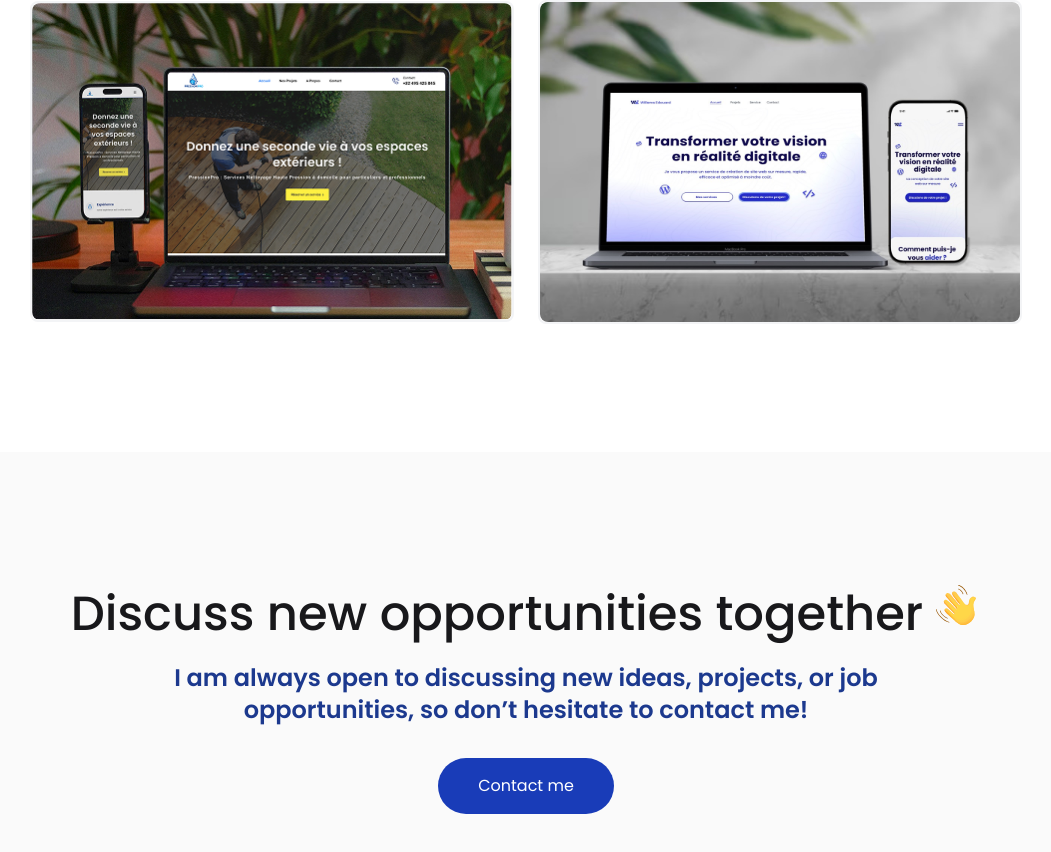
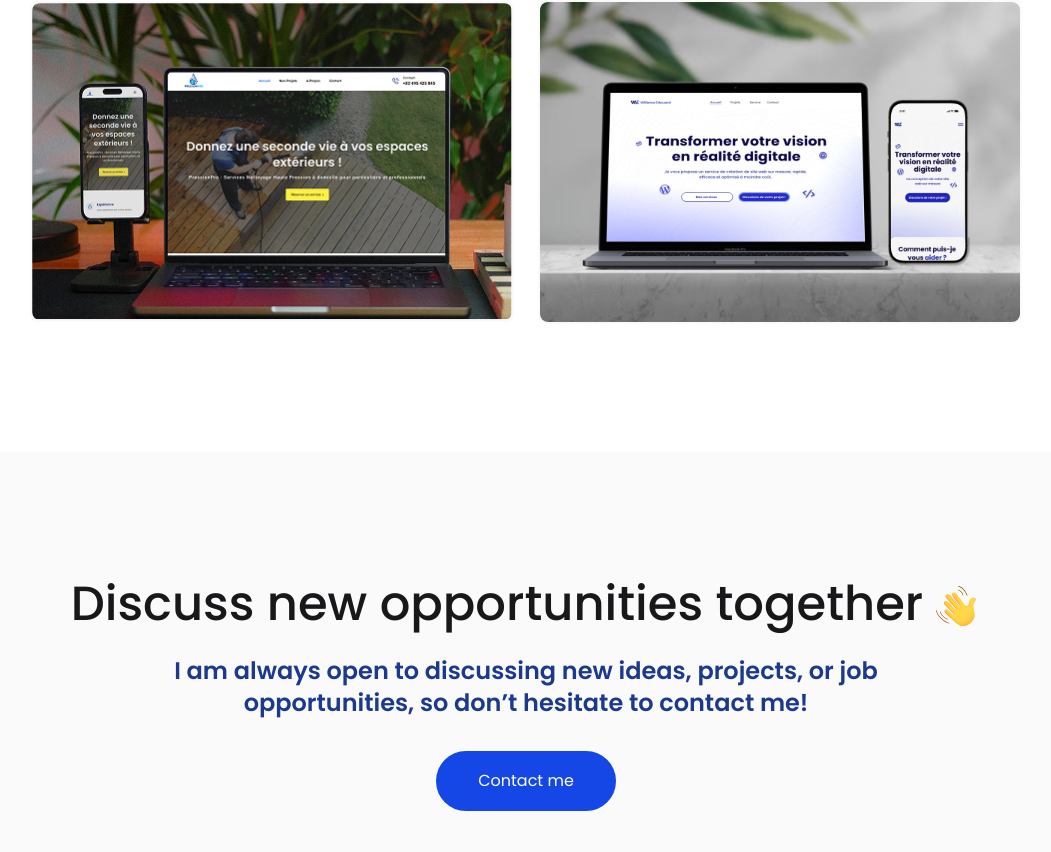
Before and after one commit to edouard744/my-portfolio, a Next.js app: page /en in a window 1280 px wide. Shown: the part 1888-2740 px from the top of the page, without its empty margins (114-1165 px from the left). Built offline with nearby package versions, Linux system fonts and the light colour scheme.

Commit message:
refactor: style cleanup and responsive tweaks

```diff
--- a/src/components/Home/About.tsx
+++ b/src/components/Home/About.tsx
@@ -55,7 +55,7 @@ export default function About({ t }: { t: any }) {
           viewport={{ once: true }}
         >
           <motion.h2
-            className="text-6xl font-semibold mb-8"
+            className="text-4xl s:text-6xl font-semibold mb-8"
             initial={itemVariants.hidden}
             whileInView={itemVariants.visible}
             viewport={{ once: true }}
--- a/src/components/Home/Contact.tsx
+++ b/src/components/Home/Contact.tsx
@@ -5,13 +5,13 @@ import { WavingIcon } from "../Icons/waving";
 export default function ContactSection({ t }: { t: any }) {
   return (
     <section className="bg-gray-50 py-32">
-      <div className="px-4 md:mx-auto flex flex-col items-center md:max-w-7xl">
+      <div className="px-4 md:mx-auto flex flex-col flex-wrap items-center md:max-w-7xl">
         <motion.h2
           initial={{ opacity: 0, y: -20 }}
           whileInView={{ opacity: 1, y: 0 }}
           viewport={{ once: true }}
           transition={{ duration: 0.5, delay: 0.2 }}
-          className="mb-6 text-center text-3xl font-medium text-gray-900 lg:text-5xl"
+          className="mb-6 text-center text-2xl s:text-3xl lg:max-w-4xl md:max-w-lg xl:max-w-full font-medium text-gray-900 lg:text-5xl"
         >
           {t.contact.title}
           <motion.span
@@ -34,7 +34,7 @@ export default function ContactSection({ t }: { t: any }) {
           whileInView={{ opacity: 1, y: 0 }}
           viewport={{ once: true }}
           transition={{ duration: 0.5, delay: 0.4 }}
-          className="mb-8 text-center text-2xl text-blue-900 font-semibold max-w-3xl"
+          className="mb-8 text-center sm:text-2xl text-blue-900 font-semibold max-w-3xl"
         >
           {t.contact.subtitle}
         </motion.p>
@@ -46,33 +46,12 @@ export default function ContactSection({ t }: { t: any }) {
           viewport={{ once: true }}
           transition={{ duration: 0.5, delay: 0.6 }}
         >
-          <motion.div
-            whileHover={{
-              scale: 1.05,
-              boxShadow: "0 10px 25px rgba(0, 0, 128, 0.2)",
-              backgroundColor: "#1e40af",
-              transition: { duration: 0.3 },
-            }}
-            whileTap={{ scale: 0.95 }}
-            whileFocus={{
-              scale: 1.05,
-              boxShadow: "0 0 0 3px rgba(59, 130, 246, 0.5)",
-              backgroundColor: "#1e40af",
-            }}
-            className="mx-auto block w-max rounded-full bg-blue-800 overflow-hidden relative"
+          <Link
+            href="mailto:contact@willems-edouard.be"
+            className="mx-auto block w-max rounded-full px-10 py-4 text-white bg-blue-700 border-2 border-blue-700 overflow-hidden transition-all duration-150 hover:bg-white hover:text-blue-700 hover:scale-105 focus:bg-white focus:text-blue-700 focus:scale-105 hover:shadow-xl focus:shadow-xl"
           >
-            <motion.span
-              className="absolute inset-0 bg-gradient-to-r from-blue-600 to-blue-900 opacity-0"
-              whileHover={{ opacity: 1, x: ["-100%", "100%"] }}
-              transition={{ repeat: Infinity, duration: 1.5, ease: "linear" }}
-            />
-            <Link
-              href="mailto:contact@willems-edouard.be"
-              className="mx-auto block w-max rounded-full px-10 py-4 text-white relative z-10"
-            >
-              {t.contact.button}
-            </Link>
-          </motion.div>
+            {t.contact.button}
+          </Link>
         </motion.div>
       </div>
     </section>
--- a/src/components/Home/Footer.tsx
+++ b/src/components/Home/Footer.tsx
@@ -2,7 +2,6 @@ import Link from "next/link";
 import { GithubIcon } from "../Icons/github";
 import { LinkedinIcon } from "../Icons/linkedIn";
 import * as motion from "motion/react-client";
-
 
 export default function Footer({ t }: { t: any }) {
   // Animation variants
@@ -12,9 +11,9 @@ export default function Footer({ t }: { t: any }) {
       opacity: 1,
       transition: {
         staggerChildren: 0.1,
-        delayChildren: 0.2
-      }
-    }
+        delayChildren: 0.2,
+      },
+    },
   };
 
   const itemVariants = {
@@ -22,8 +21,8 @@ export default function Footer({ t }: { t: any }) {
     visible: {
       y: 0,
       opacity: 1,
-      transition: { duration: 0.5 }
-    }
+      transition: { duration: 0.5 },
+    },
   };
 
   const logoVariants = {
@@ -31,20 +30,20 @@ export default function Footer({ t }: { t: any }) {
     visible: {
       scale: 1,
       opacity: 1,
-      transition: { duration: 0.7, ease: "easeOut" }
+      transition: { duration: 0.7, ease: "easeOut" },
     },
     hover: {
       scale: 1.05,
-      transition: { duration: 0.3 }
-    }
+      transition: { duration: 0.3 },
+    },
   };
 
   const linkVariants = {
     hover: {
       x: 5,
       color: "#93c5fd", // text-blue-300
-      transition: { duration: 0.2 }
-    }
+      transition: { duration: 0.2 },
+    },
   };
 
   return (
@@ -112,7 +111,7 @@ export default function Footer({ t }: { t: any }) {
           />
         </motion.svg>
         <motion.span
-          className="text-2xl font-semibold"
+          className="text-2xl sm:inline hidden font-semibold"
           variants={itemVariants}
         >
           Willems Edouard
@@ -185,7 +184,7 @@ export default function Footer({ t }: { t: any }) {
             whileHover={{
               x: 5,
               color: "#93c5fd", // text-blue-300
-              transition: { duration: 0.2 }
+              transition: { duration: 0.2 },
             }}
           >
             contact@willems-edouard.be
@@ -196,7 +195,7 @@ export default function Footer({ t }: { t: any }) {
             whileHover={{
               x: 5,
               color: "#93c5fd", // text-blue-300
-              transition: { duration: 0.2 }
+              transition: { duration: 0.2 },
             }}
           >
             +32 498 04 37 30
@@ -208,7 +207,7 @@ export default function Footer({ t }: { t: any }) {
         className="mx-auto mb-10 flex max-w-7xl flex-col justify-center gap-6 border-t-2 px-10 py-10 md:mb-0 md:flex-row md:items-center md:justify-end lg:justify-between lg:px-0"
         initial={{ opacity: 0, y: 20 }}
         whileInView={{ opacity: 1, y: 0 }}
-        viewport={{ once: true, amount:0.1  }}
+        viewport={{ once: true, amount: 0.1 }}
         transition={{ duration: 0.5, delay: 0.3 }}
       >
         <span>© Willems Edouard {new Date().getFullYear()}</span>
--- a/src/components/Home/Project/Card.tsx
+++ b/src/components/Home/Project/Card.tsx
@@ -17,7 +17,7 @@ export default function ProjectCard({
   description: string;
   techno: string[];
   aria: string;
-  more:string;
+  more: string;
   onClick?: () => void;
 }) {
   return (
@@ -27,7 +27,7 @@ export default function ProjectCard({
       onClick={onClick}
       onKeyDown={(e) => e.key === "Enter" && onClick?.()}
       tabIndex={0}
-      className="group cursor-pointer relative w-full max-w-2xl overflow-hidden rounded-lg border-2 border-gray-100 outline-none focus:ring-2 focus:ring-blue-500"
+      className="group cursor-pointer relative w-full max-w-2xl overflow-hidden rounded-lg border-2 border-gray-50 outline-none focus:ring-2 focus:ring-blue-500"
       initial={{ opacity: 0, y: 50 }}
       whileInView={{ opacity: 1, y: 0 }}
       viewport={{ once: true, amount: 0.2 }}
@@ -78,11 +78,7 @@ export default function ProjectCard({
               ))}
             </ul>
           )}
-          <span
-            className="underline text-lg font-medium"
-          >
-            {more}
-          </span>
+          <span className="underline text-lg font-medium">{more}</span>
         </div>
       </motion.div>
     </motion.article>
--- a/src/components/Home/Project/index.tsx
+++ b/src/components/Home/Project/index.tsx
@@ -56,7 +56,7 @@ export default function Projects({ t }: { t: any }) {
             transition={{ duration: 0.5 }}
           >
             <motion.h2
-              className="text-center font-bold text-gray-800 text-6xl"
+              className="text-center font-bold text-gray-800 text-4xl s:text-6xl"
               initial={{ opacity: 0, scale: 0.95 }}
               whileInView={{ opacity: 1, scale: 1 }}
               viewport={{ once: true }}
--- a/src/components/Icons/waving.tsx
+++ b/src/components/Icons/waving.tsx
@@ -3,6 +3,7 @@ import { iconProps } from "./icon-types";
 export function WavingIcon({ size = 24, ...props }: iconProps) {
   return (
     <svg
+      className="hidden sm:inline"
       fill="none"
       height={size}
       viewBox="0 0 80 80"
--- a/src/components/Nav.tsx
+++ b/src/components/Nav.tsx
@@ -10,7 +10,7 @@ export function Nav({ t }: { t: any }) {
       initial={{ opacity: 0, y: -20 }}
       animate={{ opacity: 1, y: 0 }}
       transition={{ duration: 0.5, delay: 0.2 }}
-      className="flex justify-between items-center pt-10 pb-4 px-6 max-w-6xl mx-auto"
+      className="flex justify-between flex-wrap items-center pt-10 pb-4 px-6 max-w-6xl mx-auto"
     >
       <div className="flex items-center gap-4 hover:scale-105 transition-all duration-150">
         <Link
@@ -19,7 +19,7 @@ export function Nav({ t }: { t: any }) {
           className="text-2xl font-semibold flex items-center gap-2"
         >
           <LogoIcon size={60} />
-          <span className="text-blue-800 hidden sm:inline">{t.nav.name}</span>
+          <span className="text-blue-800 hidden md:inline">{t.nav.name}</span>
         </Link>
       </div>
       <div className="flex font-medium items-center gap-8">
@@ -41,7 +41,7 @@ export function Nav({ t }: { t: any }) {
         >
           {t.nav.contact}
         </a>
-        <LanguageSwitcher/>
+        <LanguageSwitcher />
       </div>
     </motion.nav>
   );
```
Also changed, not shown: src/components/Home/Project/Modal.tsx (+6 -6 lines).
